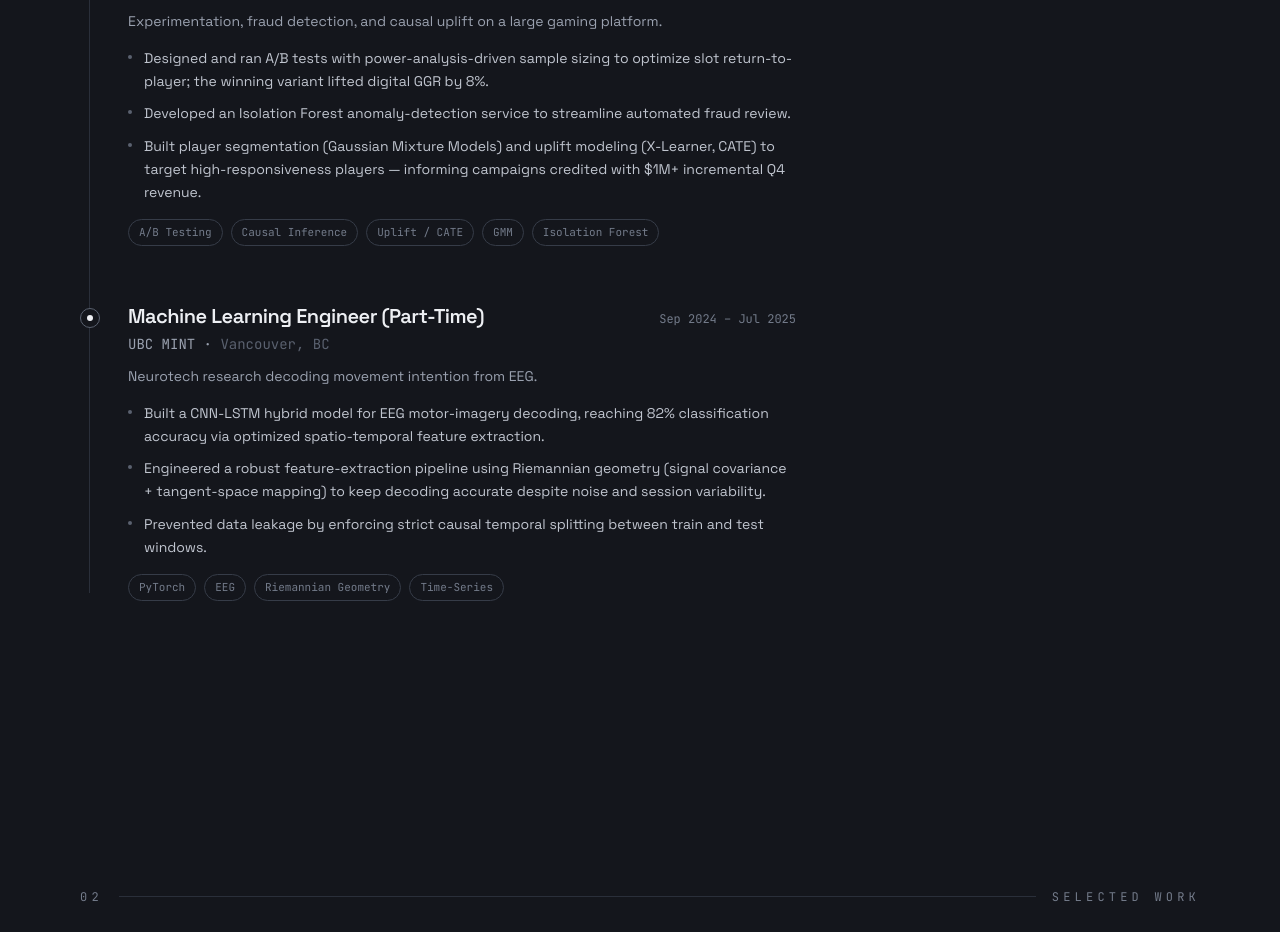
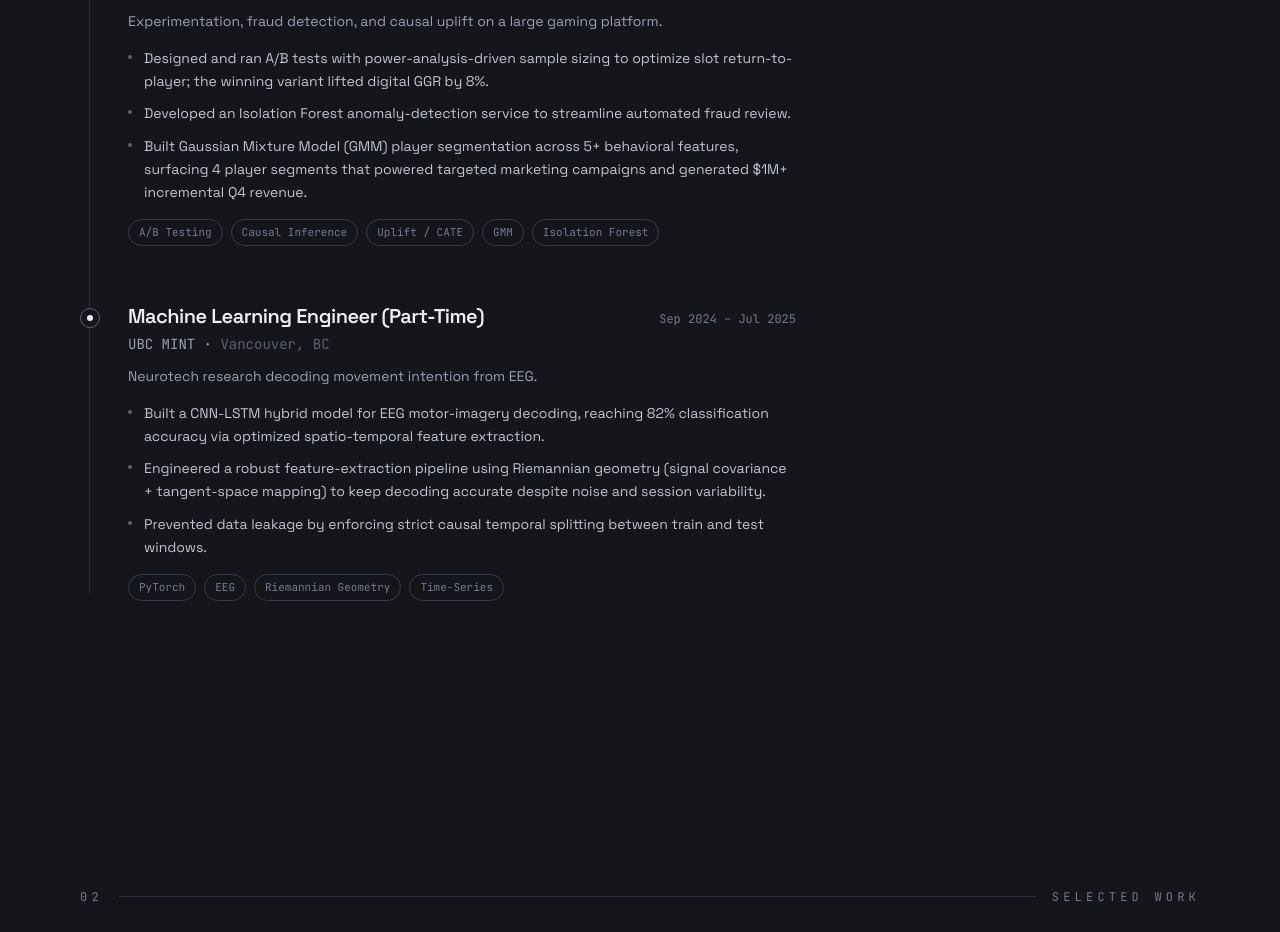
Before and after one commit to JohnKang0720/Portfolio, a React (Vite) app: page / in a window 1280 px wide. Shown: the part 2100-3032 px from the top of the page. Built offline with nearby package versions, Linux system fonts and the light colour scheme.

Commit message:
Refine BCLC GMM segmentation bullet

```diff
--- a/src/data/content.ts
+++ b/src/data/content.ts
@@ -269,7 +269,7 @@ export const EXPERIENCE: Experience[] = [
     points: [
       'Designed and ran A/B tests with power-analysis-driven sample sizing to optimize slot return-to-player; the winning variant lifted digital GGR by 8%.',
       'Developed an Isolation Forest anomaly-detection service to streamline automated fraud review.',
-      'Built player segmentation (Gaussian Mixture Models) and uplift modeling (X-Learner, CATE) to target high-responsiveness players — informing campaigns credited with $1M+ incremental Q4 revenue.',
+      'Built Gaussian Mixture Model (GMM) player segmentation across 5+ behavioral features, surfacing 4 player segments that powered targeted marketing campaigns and generated $1M+ incremental Q4 revenue.',
     ],
     tags: ['A/B Testing', 'Causal Inference', 'Uplift / CATE', 'GMM', 'Isolation Forest'],
   },
```
